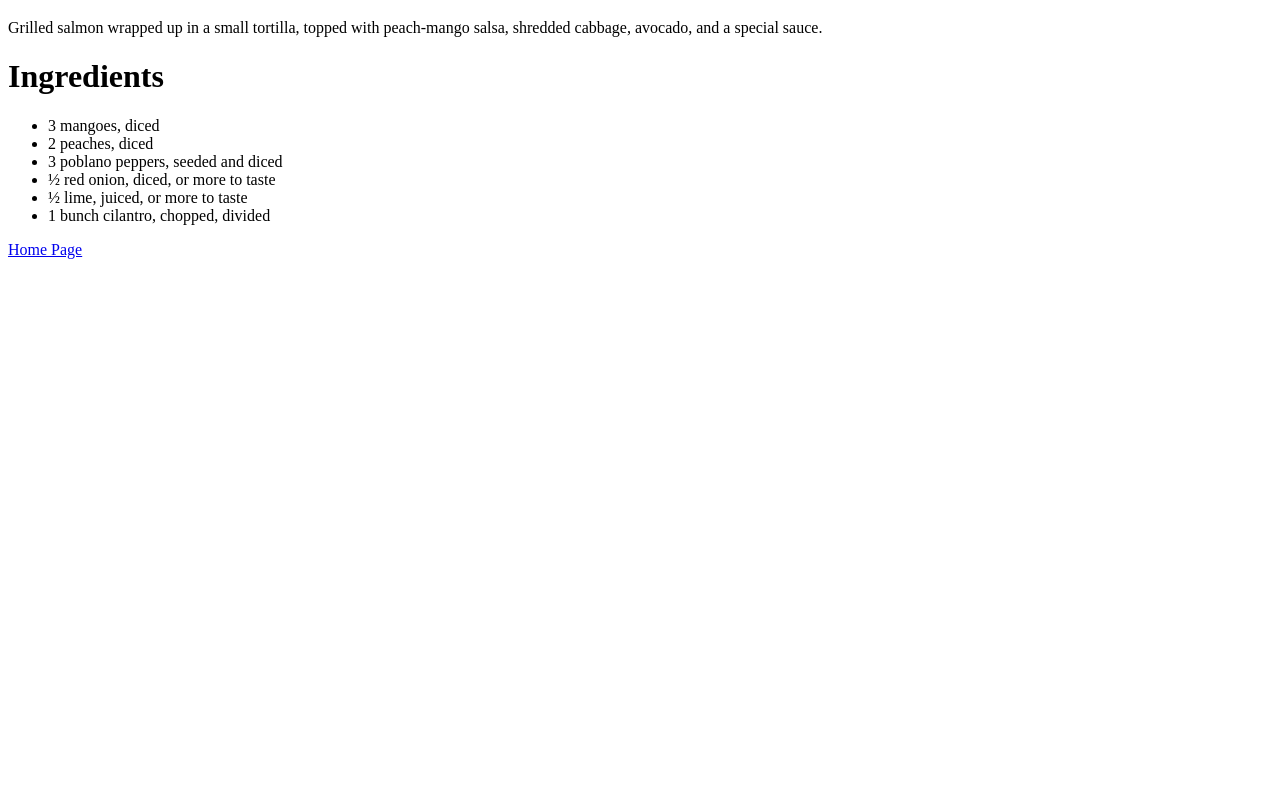
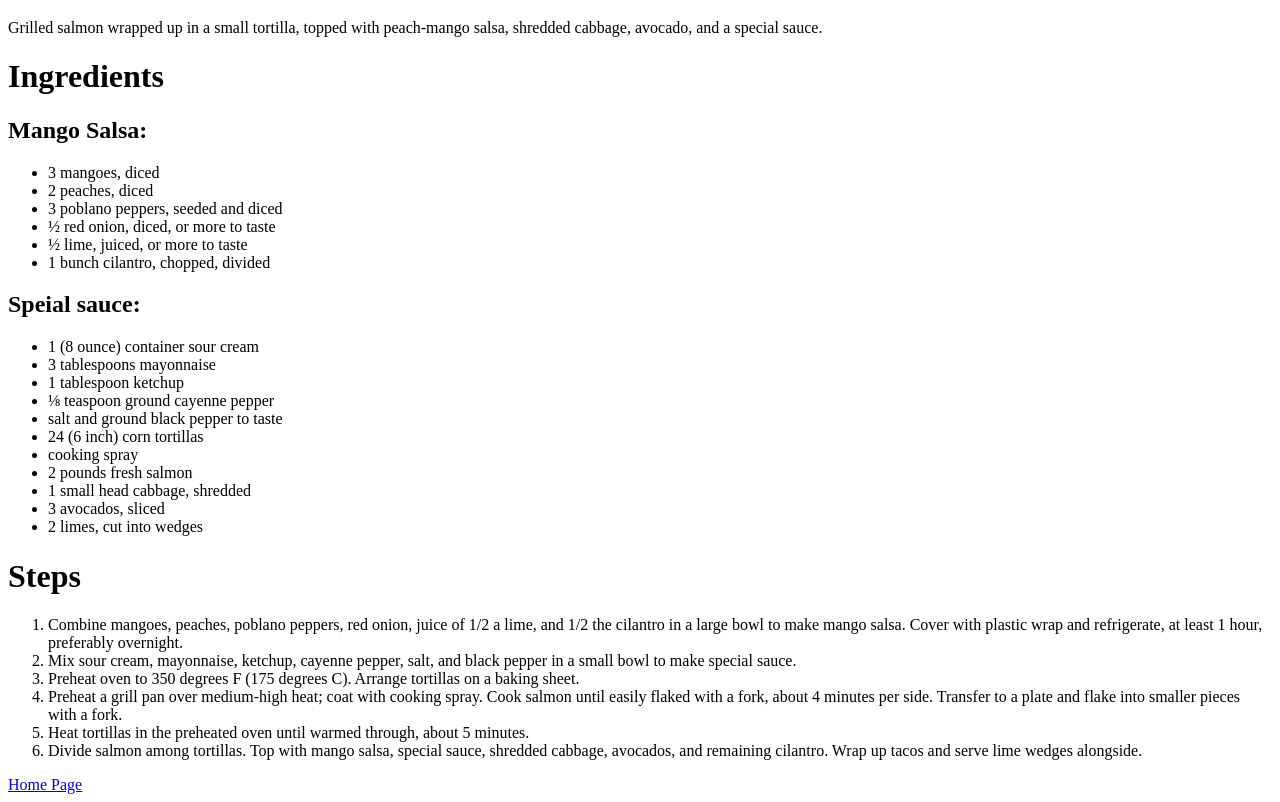
Before and after one commit to dlbr123/odin-recipes, a plain HTML site: page recipes/taco.html in a window 1280 px wide. Shown: the part 657-1459 px from the top of the page. Before the commit the page ends 924 px from the top, so only its background shows below. Drawn offline with Linux system fonts and the light colour scheme.

Commit message:
Last stage

```diff
--- a/recipes/taco.html
+++ b/recipes/taco.html
@@ -15,6 +15,8 @@
         <p>Grilled salmon wrapped up in a small tortilla, topped with peach-mango salsa, shredded cabbage, avocado, and a special sauce.</p>
 
         <h1>Ingredients</h1>
+
+        <h2>Mango Salsa:</h2>
 
         <ul>
             <li>
@@ -37,6 +39,67 @@
             </li>
         </ul>
 
+        <h2>Speial sauce:</h2>
+
+        <ul>
+            <li>
+                1 (8 ounce) container sour cream
+            </li>
+            <li>
+                3 tablespoons mayonnaise
+            </li>
+            <li>
+                1 tablespoon ketchup
+            </li>
+            <li>
+                ⅛ teaspoon ground cayenne pepper
+            </li>
+            <li>
+                salt and ground black pepper to taste
+            </li>
+            <li>
+                24 (6 inch) corn tortillas
+            </li>
+            <li>
+                cooking spray
+            </li>
+            <li>
+                2 pounds fresh salmon
+            </li>
+            <li>
+                1 small head cabbage, shredded
+            </li>
+            <li>
+                3 avocados, sliced
+            </li>
+            <li>
+                2 limes, cut into wedges
+            </li>
+        </ul>
+
+        <h1>Steps</h1>
+
+        <ol>
+            <li>
+                Combine mangoes, peaches, poblano peppers, red onion, juice of 1/2 a lime, and 1/2 the cilantro in a large bowl to make mango salsa. Cover with plastic wrap and refrigerate, at least 1 hour, preferably overnight.
+            </li>
+            <li>
+                Mix sour cream, mayonnaise, ketchup, cayenne pepper, salt, and black pepper in a small bowl to make special sauce.
+            </li>
+            <li>
+                Preheat oven to 350 degrees F (175 degrees C). Arrange tortillas on a baking sheet.
+            </li>
+            <li>
+                Preheat a grill pan over medium-high heat; coat with cooking spray. Cook salmon until easily flaked with a fork, about 4 minutes per side. Transfer to a plate and flake into smaller pieces with a fork.
+            </li>
+            <li>
+                Heat tortillas in the preheated oven until warmed through, about 5 minutes.
+            </li>
+            <li>
+                Divide salmon among tortillas. Top with mango salsa, special sauce, shredded cabbage, avocados, and remaining cilantro. Wrap up tacos and serve lime wedges alongside.
+            </li>
+        </ol>
+
         <a href="../index.html">Home Page</a>
     </body>
 </html>
```
Also changed, not shown: recipes/chicken.html (+14 -0 lines), recipes/ricebowl.html (+20 -0 lines).
